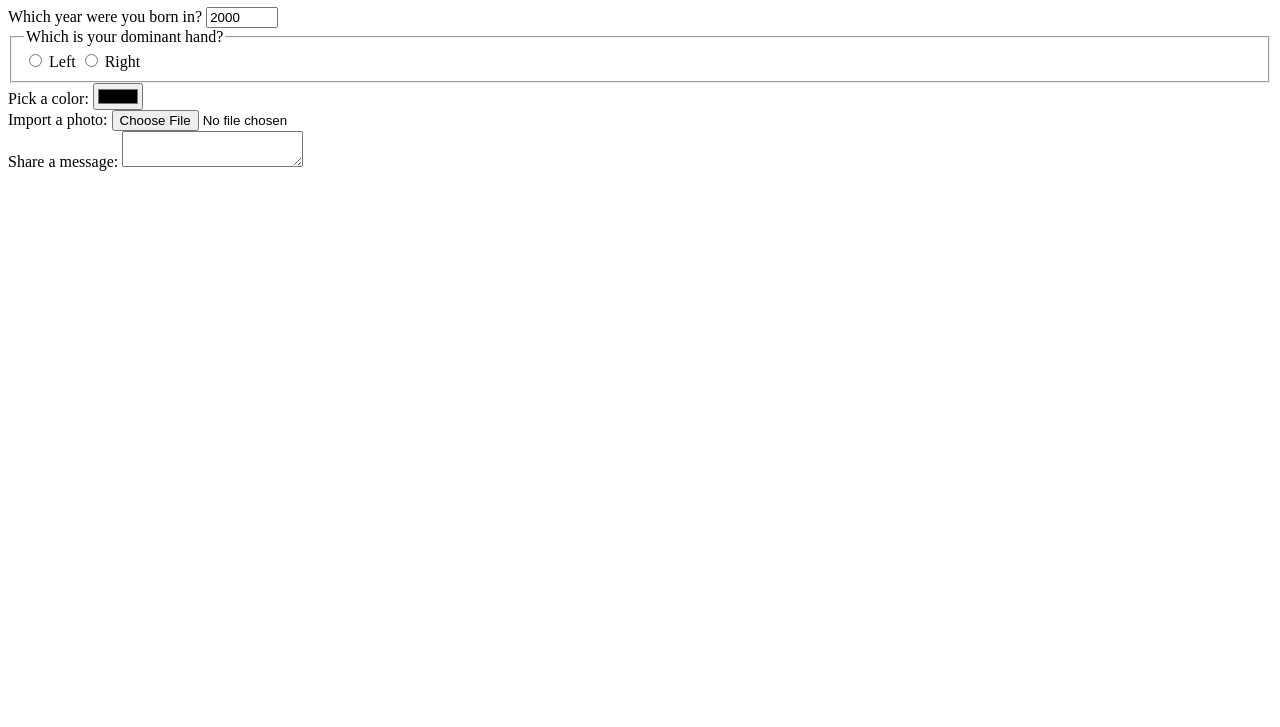
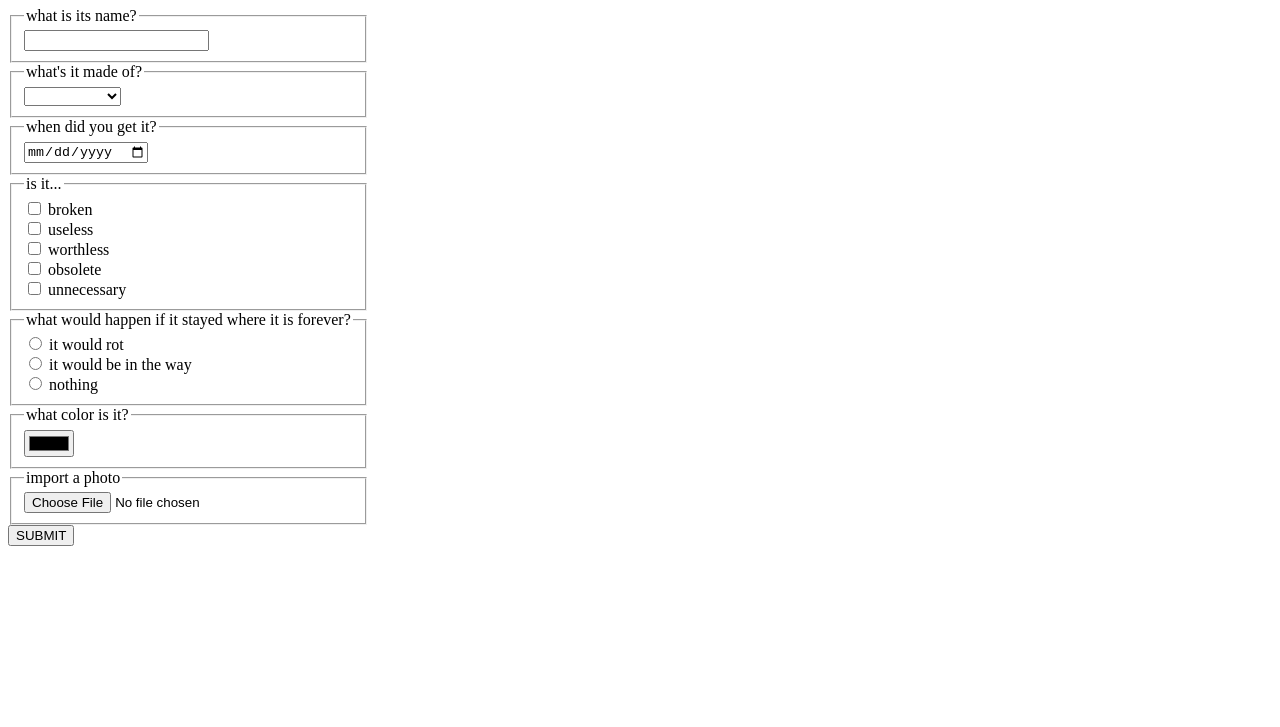
Before and after one commit to rimonsta/WebDev, a plain HTML site: page HTMLforms/index.html in a window 1280 px wide. Shown: the part 73-800 px from the top of the page. Drawn offline with Linux system fonts and the light colour scheme.

Commit message:
project 1 proposal update

```diff
--- a/HTMLforms/index.html
+++ b/HTMLforms/index.html
@@ -9,31 +9,109 @@
         <script defer src="script.js"></script>
     </head>
     <body>
-        <h1>HTML Forms</h1>
+        <h1>what died?</h1>
         <main>
             <form>
+                <fieldset>
+                    <legend>what is its name?</legend>
                     <div>
-                    <label for="year">Which year were you born in? </label>
-                    <input id="year" name="year" type="number" min="1923" max="2023" step="1" value="2000"/>
+                        <input type="text" id="name" name="name" />
                     </div>
+                </fieldset>
+
                 <fieldset>
-                    <legend>Which is your dominant hand? </legend>
-                    <input id="left" name="dom-hand" value="left" type="radio" />
-                    <label for="left">Left</label>
-                    <input id="right" name="dom-hand" value="right" type="radio" />
-                    <label for="right">Right</label>
+                    <legend>what's it made of?</legend>
+                    <div>
+                        <select name="material" id="material">
+                            <option value=""></option>
+                            <option value="plastic">plastic</option>
+                            <option value="metal">metal</option>
+                            <option value="tree">tree</option>
+                            <option value="fabric">fabric</option>
+                            <option value="food">food</option>
+                            <option value="earth">ceramic/clay</option>
+                            <option value="glass">glass</option>
+                        </select>
+                    </div>
                 </fieldset>
+
+                <fieldset>
+                    <legend>when did you get it?</legend>
                     <div>
-                    <label for="color">Pick a color: </label>
+                        <input type="date" id="birthday" name="birthday" />
+                    </div>
+                </fieldset>
+
+                <fieldset>
+                    <legend>is it...</legend>
+                    <div>
+                        <input type="checkbox" id="broken" name="broken"/>
+                        <label for="broken">broken</label>
+                    </div>
+                    <div>
+                        <input type="checkbox" id="useless" name="useless" />
+                        <label for="useless">useless</label>
+                    </div>
+                    <div>
+                        <input type="checkbox" id="worthless" name="worthless" />
+                        <label for="worthless">worthless</label>
+                    </div>
+                    <div>
+                        <input type="checkbox" id="obsolete" name="obsolete" />
+                        <label for="obsolete">obsolete</label>
+                    </div>
+                    <div>
+                        <input type="checkbox" id="unnecessary" name="unnecessary" />
+                        <label for="unnecessary">unnecessary</label>
+                    </div>
+                </fieldset>
+
+                <fieldset>
+                    <legend>what would happen if it stayed where it is forever?</legend>
+                    <div>
+                        <input type="radio" id="rot" name="remains" />
+                        <label for="rot">it would rot</label>
+                    </div>
+                    <div>
+                        <input type="radio" id="obstruct" name="remains" />
+                        <label for="obstruct">it would be in the way</label>
+                    </div>
+                    <div>
+                        <input type="radio" id="nothing" name="remains" />
+                        <label for="nothing">nothing</label>
+                    </div>
+                </fieldset>
+
+                    <!-- <div>
+                        <input id="rot" name="remains" value="rot" type="radio" />
+                        <label for="remains">it would rot</label>
+                    </div>
+                    <div>
+                        <input id="obstruct" name="remains" value="obstruct" type="radio" />
+                        <label for="remains">it would be in the way</label>
+                    </div>
+                    <div>
+                        <input id="nothing" name="remains" value="nothing" type="radio" />
+                        <label for="remains">nothing</label>
+                    </div> -->
+                </fieldset>
+
+                <fieldset>
+                    <legend>what color is it?</legend>
+                    <div>
                         <input id="colorpicker" name="color" type="color" />
                     </div>
+                </fieldset>
+
+                <fieldset>
+                    <legend>import a photo</legend>
                     <div>
-                    <label for="userimg">Import a photo: </label>
-                    <input id="userimg" name="userimg" type="file" accept="image/png, image/jpg, image/jpeg" />
+                        <input id="userimg" name="userimg" type="file" accept="image/png, image/jpg, image/heic" />
                     </div>
+                </fieldset>
+
                 <div>
-                    <label for="journal">Share a message: </label>
-                    <textarea id="journal" name="journal"></textarea>
+                    <button type="submit">SUBMIT</button>
                 </div>
             </form>
         </main>
--- /dev/null
+++ b/HTMLforms/styles.css
@@ -0,0 +1,3 @@
+main {
+    display: flex;
+}
```
Also changed, not shown: 5 other files. Lines whose indentation alone changed are shown as unchanged.
